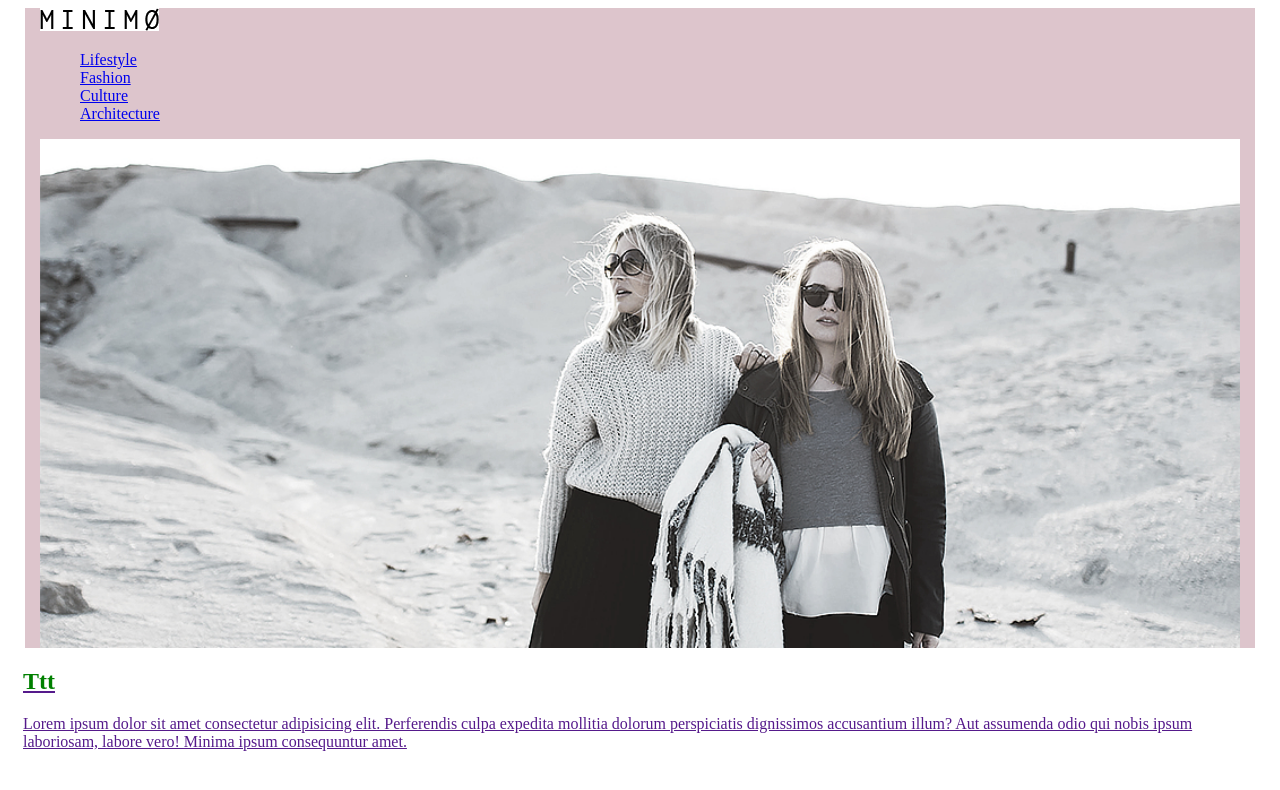
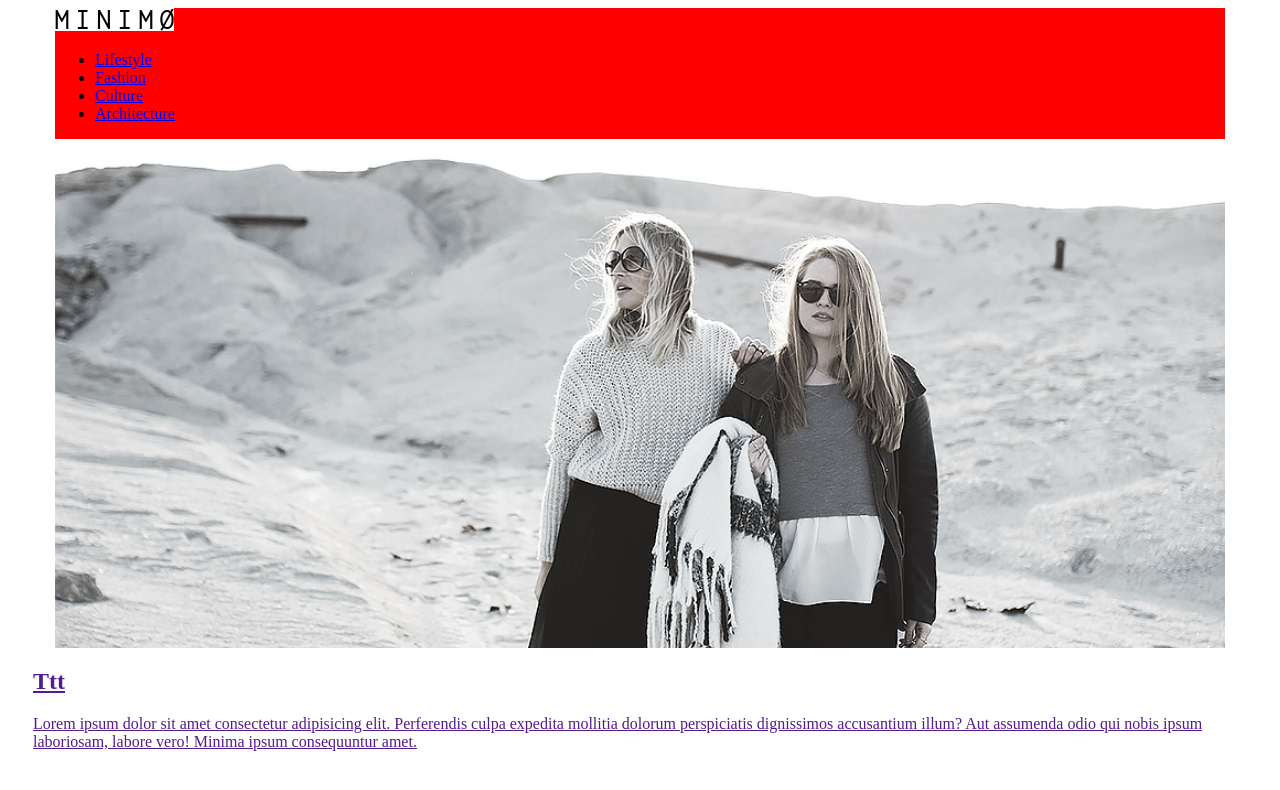
Before and after one commit to markowskam/portfolio, a Vue app in the folder blog/: page / in a window 1280 px wide. Shown: the top 790 px of the page. Built offline with nearby package versions, Linux system fonts and the light colour scheme; a web font is replaced by a local one.

Commit message:
css test

```diff
--- a/blog/public/index.html
+++ b/blog/public/index.html
@@ -7,7 +7,6 @@
     <link rel="icon" href="<%= BASE_URL %>favicon.ico">
     <!-- FONTS -->
     <link href="https://fonts.googleapis.com/css?family=Playfair+Display:400,400i,700,900&amp;subset=latin-ext" rel="stylesheet">
-    <link rel="stylesheet" href="../src/assets/css/style.css">
     <title>blog</title>
   </head>
   <body>
--- a/blog/src/App.vue
+++ b/blog/src/App.vue
@@ -18,5 +18,5 @@
 
 </script>
 
-<style scoped src="@/assets/css/style.css">
+<style scoped src="@/assets/css/main.css">
 </style>
--- /dev/null
+++ b/blog/src/assets/css/main.css
@@ -0,0 +1,42 @@
+/*********
+* Fonts *
+*********/
+/**********
+* Colors *
+**********/
+/***********
+* Borders *
+***********/
+/************
+* Spacings *
+************/
+/**************
+* Grid *
+**************/
+/********
+* Misc *
+********/
+.container {
+  padding: 0 25px; }
+  .container--fluid {
+    width: 100%;
+    margin: auto;
+    padding: 0 15px; }
+    @media (min-width: 768px) {
+      .container--fluid {
+        max-width: 750px; } }
+    @media (min-width: 992px) {
+      .container--fluid {
+        max-width: 970px; } }
+    @media (min-width: 1200px) {
+      .container--fluid {
+        max-width: 1170px;
+        padding: 0; } }
+
+.c-header {
+  background-color: red; }
+  .c-header__img {
+    background-image: url("../img/front.jpg");
+    background-size: cover;
+    height: 509px;
+    width: 100%; }
--- a/blog/src/assets/css/style.css
+++ /dev/null
@@ -1,29 +0,0 @@
-.c-header {
-    background-color: rgb(221, 197, 204);
-}
-
-.c-post__title {
-    color: green;
-}
-
-.container {
-    padding: 0 15px;
-    }
-
-.container.container--fluid {
-width: 1200px;
-margin: auto;
-padding: 0 15px;
-}
-
-.c-header__img{
-    background-size: cover;
-    background-image: url('../img/front.jpg');
-    height: 509px;
-    color: pink;
-    width: 100%;
-}
-li {
-    display: flex;
-    flex-direction: row;
-}
--- /dev/null
+++ b/blog/src/assets/scss/components/_header.scss
@@ -0,0 +1,9 @@
+.c-header {
+    background-color: red;
+    &__img {
+        background-image: url('../img/front.jpg');
+        background-size: cover;
+        height: 509px;
+        width: 100%;
+    }
+}
--- a/blog/src/assets/scss/main.scss
+++ b/blog/src/assets/scss/main.scss
@@ -1,45 +1,42 @@
-// SETTINGS
+// // SETTINGS
 @import "settings/variables";
-@import "node_modules/inuitcss/settings/settings.core";
-@import "settings/settings.global";
-@import "settings/settings.colors";
+// @import "settings/settings.global";
+// @import "settings/settings.colors";
 
-// TOOLS
-@import "node_modules/inuitcss/tools/tools.font-size";
-@import "node_modules/inuitcss/tools/tools.clearfix";
-@import "node_modules/sass-mq/mq";
-@import "tools/tools.aliases";
+// // TOOLS
+// @import "node_modules/sass-mq/mq";
+// @import "tools/tools.aliases";
 
-// GENERIC
-@import "node_modules/inuitcss/generic/generic.box-sizing";
-@import "node_modules/inuitcss/generic/generic.normalize";
-@import "node_modules/inuitcss/generic/generic.shared";
+// // GENERIC
+// @import "node_modules/inuitcss/generic/generic.box-sizing";
+// @import "node_modules/inuitcss/generic/generic.normalize";
+// @import "node_modules/inuitcss/generic/generic.shared";
 
-// ELEMENTS
-@import "node_modules/inuitcss/elements/elements.page";
-@import "node_modules/inuitcss/elements/elements.headings";
-@import "elements/elements.links";
-@import "elements/elements.quotes";
+// // ELEMENTS
+// @import "node_modules/inuitcss/elements/elements.page";
+// @import "node_modules/inuitcss/elements/elements.headings";
+// @import "elements/elements.links";
+// @import "elements/elements.quotes";
 
-// OBJECTS
-@import "node_modules/inuitcss/objects/objects.layout";
-@import "node_modules/inuitcss/objects/objects.media";
-@import "node_modules/inuitcss/objects/objects.flag";
-@import "node_modules/inuitcss/objects/objects.list-bare";
-@import "node_modules/inuitcss/objects/objects.list-inline";
-@import "node_modules/inuitcss/objects/objects.box";
-@import "node_modules/inuitcss/objects/objects.block";
-@import "node_modules/inuitcss/objects/objects.table";
+// // OBJECTS
+@import "objects/container";
+// @import "node_modules/inuitcss/objects/objects.media";
+// @import "node_modules/inuitcss/objects/objects.flag";
+// @import "node_modules/inuitcss/objects/objects.list-bare";
+// @import "node_modules/inuitcss/objects/objects.list-inline";
+// @import "node_modules/inuitcss/objects/objects.box";
+// @import "node_modules/inuitcss/objects/objects.block";
+// @import "node_modules/inuitcss/objects/objects.table";
 
-// COMPONENTS
-@import "components/components.buttons";
-@import "components/components.page-head";
-@import "components/components.page-foot";
-@import "components/components.site-nav";
-@import "components/components.ads";
-@import "components/components.promo";
+//COMPONENTS
+@import "components/header";
+// @import "components/components.page-head";
+// @import "components/components.page-foot";
+// @import "components/components.site-nav";
+// @import "components/components.ads";
+// @import "components/components.promo";
 
-// UTILITIES
-@import "node_modules/inuitcss/utilities/utilities.widths";
-@import "node_modules/inuitcss/utilities/utilities.headings";
-@import "node_modules/inuitcss/utilities/utilities.spacings";
+// // UTILITIES
+// @import "node_modules/inuitcss/utilities/utilities.widths";
+// @import "node_modules/inuitcss/utilities/utilities.headings";
+// @import "node_modules/inuitcss/utilities/utilities.spacings";
--- /dev/null
+++ b/blog/src/assets/scss/objects/_container.scss
@@ -0,0 +1,18 @@
+.container {
+    padding: 0 map-get($space, xl);
+    &--fluid {
+        width: 100%;
+        margin: auto;
+        padding: 0 15px;
+        @media (min-width: $screen-sm-min) {
+            max-width: $container-sm;
+        }
+        @media (min-width: $screen-md-min) {
+            max-width: $container-md;
+        }
+        @media (min-width: $screen-lg-min) {
+            max-width: $container-lg;
+            padding: 0;
+        }
+    }
+}
--- a/blog/src/assets/scss/settings/variables.scss
+++ b/blog/src/assets/scss/settings/variables.scss
@@ -1 +1,152 @@
 $font-family: 'Playfair Display', serif;
+
+
+/*********
+* Fonts *
+*********/
+$htmlFontSize: 16px;
+$primaryFont: "metropolis", Arial, sans-serif;
+$headingFont: $primaryFont;
+
+$font: (
+"xxs" : remCalc($htmlFontSize - 3px), //13px
+"xs" : remCalc($htmlFontSize - 2px), //14px
+"s" : remCalc($htmlFontSize - 1px), //15px
+"m" : remCalc($htmlFontSize), //16px
+"l" : remCalc($htmlFontSize + 2px), //18px
+"xl" : remCalc($htmlFontSize + 9px), //27px
+"xxl" : remCalc($htmlFontSize + 20px), //36px
+);
+
+$line-height: (
+"xxs" : 18px,
+"xs" : 25px,
+"s" : 28px,
+"m" : 36px,
+"l" : 38px,
+"xl" : 40px,
+"xxl" : 50px,
+);
+
+/**********
+* Colors *
+**********/
+$baseColors: (
+"main": (
+#2F8BF0,
+#EC5446
+),
+"sub": (
+#BA76FF
+#5BA00F
+),
+"func": (
+#fff
+#F7F7F7
+#656464
+#DEDEDE
+#000
+#979797
+#292F3A
+)
+);
+
+$useColors: (
+"font" : (
+color-var(func,5)
+color-var(func,4)
+color-var(func,3)
+color-var(func)
+color-var(main)
+color-var(main,2)
+color-var(sub)
+color-var(sub,2)
+color-var(func,6)
+color-var(func, 2)
+color-var(func, 7)
+),
+"bg" : (
+color-var(func)
+color-var(func,2)
+color-var(main)
+color-var(main,2)
+color-var(func,4)
+color-var(sub)
+color-var(sub,2)
+color-var(func,3)
+),
+"border" : (
+color-var(sub)
+color-var(func, 3)
+color-var(func, 4)
+color-var(func)
+color-var(func, 5)
+),
+"icon" : (
+color-var(func,2)
+)
+);
+
+/***********
+* Borders *
+***********/
+$borderRadius: 0px;
+$borderRadius50: 50px;
+$borderRadius25: 25px;
+$borderWidth1: 1px;
+$borderWidth: 0px;
+
+/************
+* Spacings *
+************/
+
+$space: (
+"xs" : 3px,
+"s" : 6px,
+"m" : 10px,
+"l" : 20px,
+"xl" : 25px,
+"xxl" : 42px
+);
+
+/**************
+* Grid *
+**************/
+$gutter: 50px;
+$gutter-half: $gutter/2;
+$gutter-twice: $gutter*2;
+
+$paddings: (
+"xxs" : 36px,
+"xs" : 40px,
+"s" : 50px,
+"m" : 65px,
+"l" : 75px,
+"xl" : 325px,
+"xxl" : 375px
+);
+
+$grid-max-columns: 12;
+$grid-sizes: sm md lg xl;
+
+$screen-sm-min: 768px;
+$screen-md-min: 992px;
+$screen-lg-min: 1200px;
+$screen-xl-min: 2000px;
+
+$screen-xs-max: $screen-sm-min - 1px;
+$screen-sm-max: $screen-md-min - 1px;
+$screen-md-max: $screen-lg-min - 1px;
+$screen-lg-max: $screen-xl-min - 1px;
+
+$container-sm: 750px;
+$container-md: 970px;
+$container-lg: 1170px;
+$container-xl: 1300px;
+
+$screen-sizes: 1px $screen-sm-min $screen-md-min $screen-lg-min;
+
+/********
+* Misc *
+********/
+$transition-duration: 0.3s;
--- a/blog/src/components/Header.vue
+++ b/blog/src/components/Header.vue
@@ -23,5 +23,5 @@ export default {
 }
 </script>
 
-<style scoped src="@/assets/css/style.css">
+<style scoped src="@/assets/css/main.css">
 </style>
```
